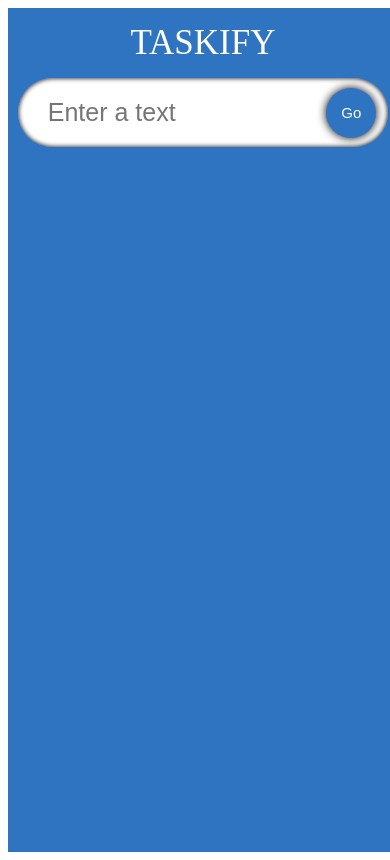
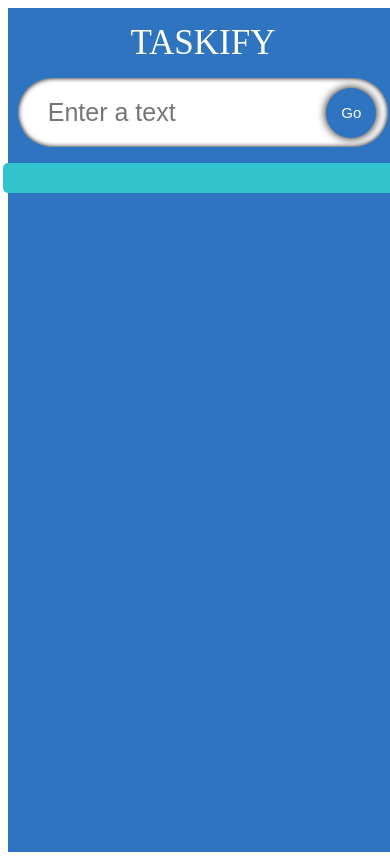
Before and after one commit to farhanahmedhasan/ts-todo, a React (Vite) app: page / in a window 390 px wide. Built offline with nearby package versions, Linux system fonts and the light colour scheme; a web font is replaced by a local one.

Commit message:
styled-single-todo

```diff
--- a/package.json
+++ b/package.json
@@ -11,7 +11,8 @@
   },
   "dependencies": {
     "react": "^18.2.0",
-    "react-dom": "^18.2.0"
+    "react-dom": "^18.2.0",
+    "react-icons": "^4.10.1"
   },
   "devDependencies": {
     "@types/react": "^18.2.15",
--- a/src/App.tsx
+++ b/src/App.tsx
@@ -1,7 +1,8 @@
+import TodoList from "./components/TodoList.tsx";
 import InputField from './components/InputField'
+import {iTodo} from "./model.ts";
+import {useState} from "react";
 import './App.css'
-import {useState} from "react";
-import {iTodo} from "./model.ts";
 
 function App() {
     const [todos, setTodos] = useState<iTodo[]>([])
@@ -14,6 +15,7 @@
         <div className="App">
             <span className='heading'>Taskify</span>
             <InputField onAddTodo={handleAddTodo}/>
+            <TodoList todos={todos}/>
         </div>
     )
 }
--- /dev/null
+++ b/src/components/Todo.tsx
@@ -0,0 +1,21 @@
+import {AiFillDelete, AiFillEdit} from "react-icons/ai";
+import {MdDone} from "react-icons/md";
+import {iTodo} from "../model.ts";
+
+interface iProps{
+    todo: iTodo
+}
+
+export default function Todo({todo}: iProps) {
+    return(
+        <form className="todos__single">
+            <span className="todos__single--text">{todo.todo}</span>
+
+            <div>
+                <span className="icon"><AiFillEdit/></span>
+                <span className="icon"><AiFillDelete/></span>
+                <span className="icon"><MdDone/></span>
+            </div>
+        </form>
+    )
+}
--- /dev/null
+++ b/src/components/TodoList.tsx
@@ -0,0 +1,15 @@
+import {iTodo} from "../model.ts";
+import Todo from "./Todo.tsx";
+import "./styles.css"
+
+interface iProps{
+    todos : iTodo[]
+}
+
+export default function TodoList({todos}: iProps) {
+    return(
+        <ul className="todos">
+            {todos.map(todo => <Todo key={todo.id} todo={todo}/>)}
+        </ul>
+    )
+}
--- a/src/components/styles.css
+++ b/src/components/styles.css
@@ -43,3 +43,65 @@
     transform: scale(0.8);
     box-shadow: 0 0 5px black;
   }
+
+
+.todos {
+    border-radius: 5px;
+    display: flex;
+    flex-direction: column;
+    width: 47.5%;
+    padding: 15px;
+    background-color: rgb(50, 195, 205);
+}
+
+.todos__heading {
+    font-size: 30px;
+    /* text-align: center; */
+    color: white;
+}
+
+.todos__single {
+    display: flex;
+    border-radius: 5px;
+    padding: 20px;
+    margin-top: 15px;
+    background-image: url("https://img.freepik.com/free-photo/crumpled-yellow-paper-background-close-up_60487-2390.jpg?size=626&ext=jpg");
+    transition: 0.2s;
+}
+
+.todos__single--text {
+    flex: 1;
+    padding: 5px;
+    border: none;
+    font-size: 20px;
+}
+
+.todos__single--text:focus {
+    outline: none;
+}
+
+.icon {
+    margin-left: 10px;
+    font-size: 25px;
+    cursor: pointer;
+}
+
+@media (max-width: 1100px) {
+    .todos {
+        width: 45%;
+    }
+}
+
+@media (max-width: 700px) {
+    .input {
+        width: 95%;
+    }
+    .container {
+        width: 95%;
+        flex-direction: column;
+    }
+    .todos {
+        width: 95%;
+        margin-bottom: 10px;
+    }
+}
```
Also changed, not shown: 1 other file (tests, documents, lock files or other folders). Lines whose indentation alone changed are shown as unchanged.
